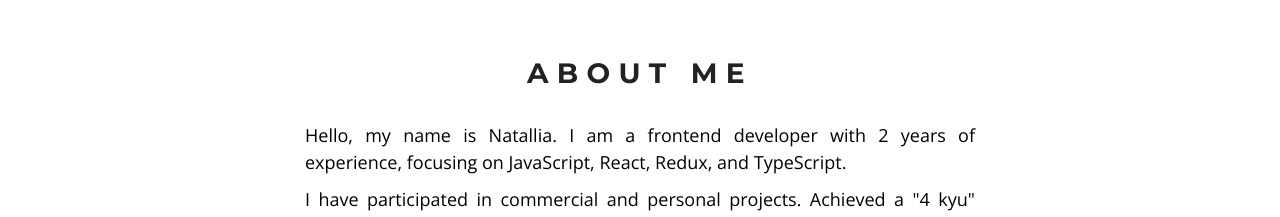
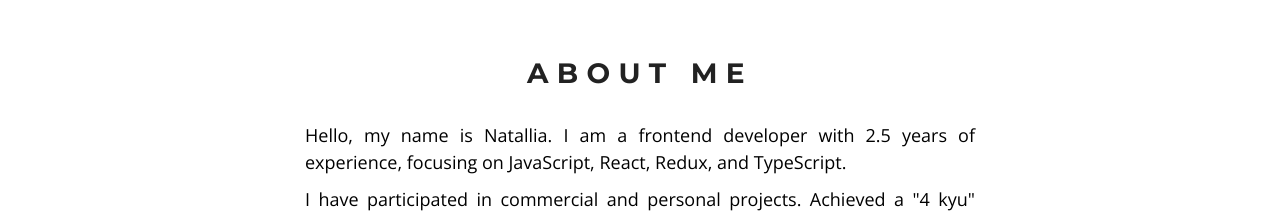
Before and after one commit to Natashulik/portfolio, a plain HTML site: page index.html in a window 1280 px wide. Shown: the part 1140-1357 px from the top of the page. Drawn offline with nearby package versions, Linux system fonts and the light colour scheme.

Commit message:
fix: correct data

```diff
--- a/index.html
+++ b/index.html
@@ -102,7 +102,7 @@
     <section class="about" id="about">
       <div class="wrapper about__wrapper">
         <h2 class="about__title title">ABOUT ME</h2>
-      <p>Hello, my name is Natallia. I am a frontend developer with 2 years of experience, focusing on JavaScript,
+      <p>Hello, my name is Natallia. I am a frontend developer with 2.5 years of experience, focusing on JavaScript,
         React, Redux, and TypeScript.</p>
       <p>I have participated in commercial and personal projects.  Achieved a "4 kyu" level on Codewars by successfully
         solving complex JavaScript tasks.</p>
```
